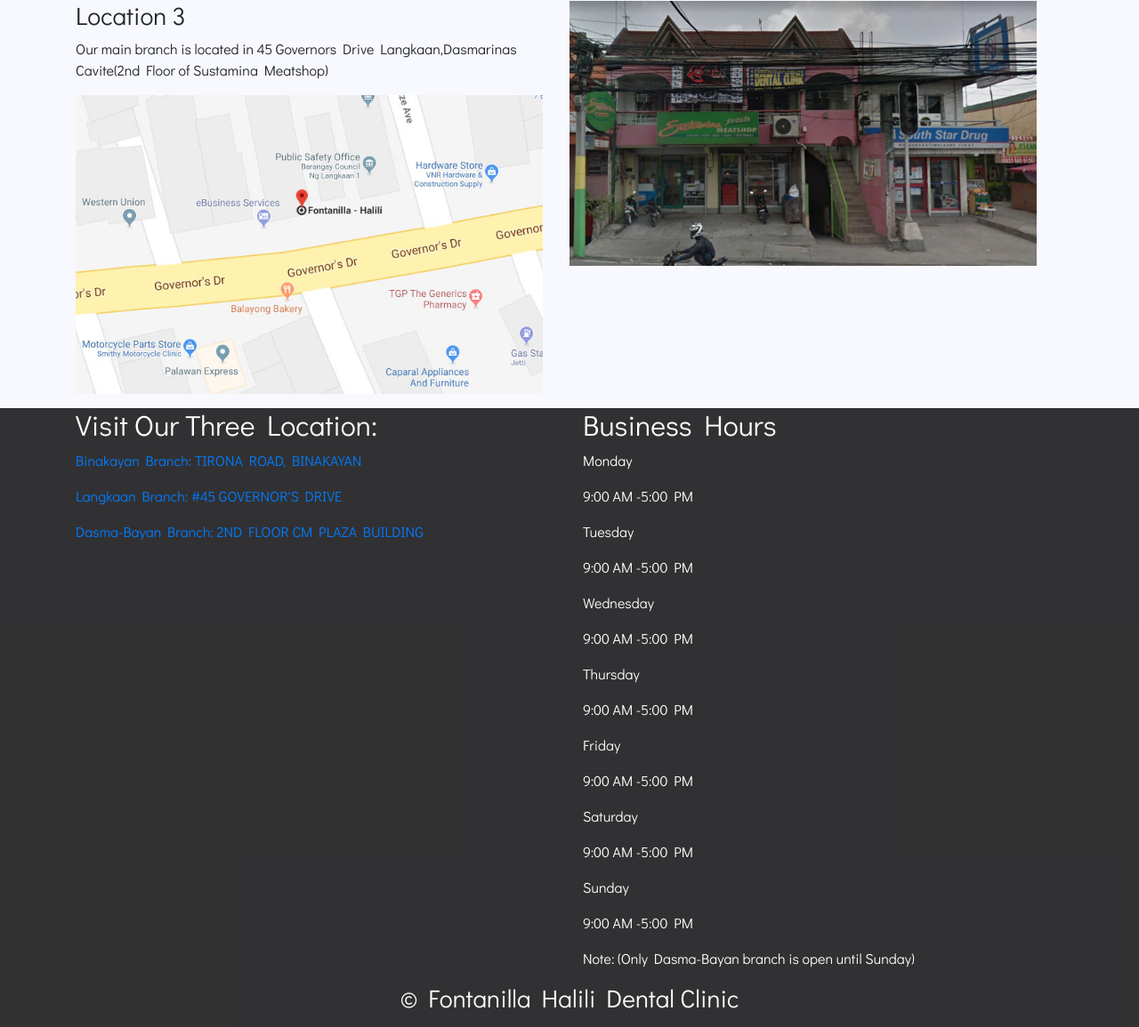
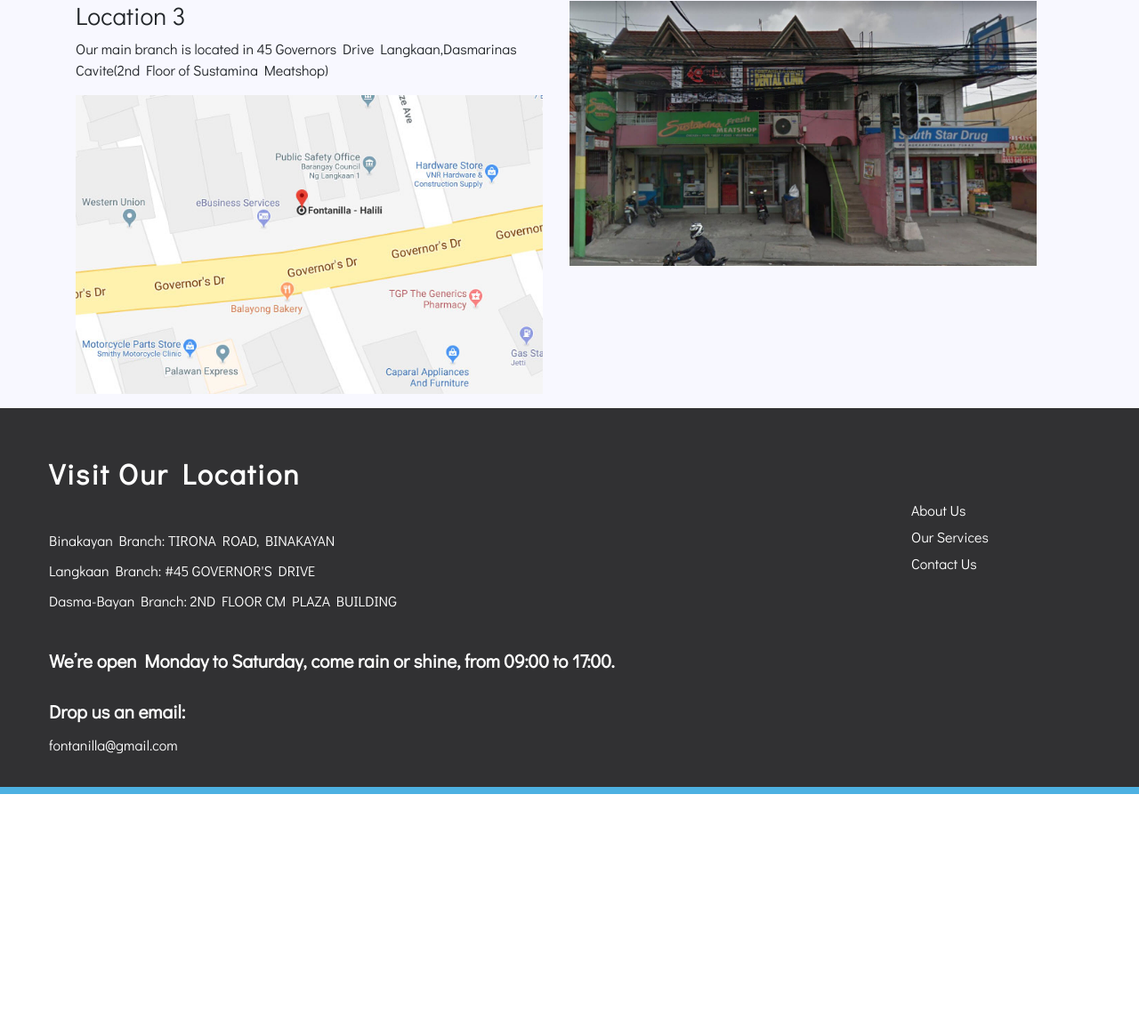
Before and after one commit to awiwiwow/fontanilla, a PHP site: page /Frontend/ in a window 1280 px wide. Shown: the part 4124-5279 px from the top of the page at 89% size. After the commit the page ends 5017 px from the top, so only its background shows below. Run offline with PHP 8.4, Linux system fonts and the light colour scheme; data comes from the database, SQL or seed files in the repository; some libraries are stand-ins or nearby versions.

Commit message:
Changed Footer sumakit na batok agad

```diff
--- a/frontend/css/main.css
+++ b/frontend/css/main.css
@@ -802,11 +802,65 @@ transition: 0.10s all ease;
 footer{
   background: rgba(0,0,0,.8);
   color: #fff;
+  border-bottom: 8px solid #4db1e2;
 }
 
-footer .row h3{
-  margin: auto;
+.footer-top{
+  margin-bottom: 30px;
 }
+
+.footer-top a:hover{
+  font-weight: bold;
+}
+
+.footer-left{
+  width:80%;
+}
+
+.footer-left h2{
+  font-weight: 600;
+  letter-spacing: 2px;
+  padding: 55px 0 30px 55px;
+}
+
+.footer-left li{
+  padding: 5px 0 5px 55px;
+}
+
+.footer-left li a{
+  text-decoration: none;
+  color:#fff;
+}
+
+.footer-left li p{
+  margin-top: 30px;
+}
+
+#footer-caps{
+  font-weight: 600;
+  font-size: 1.3rem;
+}
+
+.footer-right{
+  width:20%;
+}
+
+.footer-right ul{
+  list-style: none;
+  padding: 100px 0;
+}
+
+.footer-right li{
+  text-transform: capitalize;
+  padding:3px 0;
+}
+
+.footer-right li a{
+  color: #fff;
+  text-decoration: none;
+}
+
+/*  */
 
 .services-a{
     border-width: thin;
--- a/frontend/index.php
+++ b/frontend/index.php
@@ -624,29 +624,29 @@ $userClass = new userClass();
 </section>
 
 <footer class="d-flex flex-column">
-  <div class="container">
-    <ul class="grid d-flex-column">
-      <li class="row row-cols-2">
-        <div class="col">
-          <h2>Visit Our Three Location:</h2>
-          <a href="location.php"> <p>Binakayan Branch: TIRONA ROAD, BINAKAYAN </p> </a>
-          <a href="location2.php"> <p>Langkaan Branch: #45 GOVERNOR'S DRIVE </p> </a>
-          <a href="location3.php"> <p>Dasma-Bayan Branch: 2ND FLOOR CM PLAZA BUILDING </p> </a>
+  <div class="container-fluid">
+    <ul class="grid">
+      <li class="footer-top d-flex flex-row">
+        <div class="footer-left">
+          <h2>Visit Our Location</h2>
+          <ul>
+            <li><a href="location.php">Binakayan Branch: TIRONA ROAD, BINAKAYAN</a></li>
+            <li><a href="location2.php">Langkaan Branch: #45 GOVERNOR'S DRIVE</a></li>
+            <li><a href="location3.php">Dasma-Bayan Branch: 2ND FLOOR CM PLAZA BUILDING</a></li>
+          </ul>
+          <ul>
+            <li id="footer-caps"><p>We’re open Monday to Saturday, come rain or shine, from 09:00 to 17:00.</p></li>
+            <li id="footer-caps">Drop us an email:</li>
+            <li>fontanilla@gmail.com</li>
+          </ul>
         </div>
-        <div class="col">
-          <h2>Business Hours</h2>
-              <p>Monday</p><p>9:00 AM -5:00 PM</p>
-              <p>Tuesday</p><p>9:00 AM -5:00 PM</p>
-              <p>Wednesday</p><p>9:00 AM -5:00 PM</p>
-              <p>Thursday</p><p>9:00 AM -5:00 PM</p>
-              <p>Friday</p><p>9:00 AM -5:00 PM</p>
-              <p>Saturday</p><p>9:00 AM -5:00 PM</p>
-              <p>Sunday</p><p>9:00 AM -5:00 PM</p>
-              <p>Note: (Only Dasma-Bayan branch is open until Sunday)</p>
+        <div class="footer-right">
+          <ul>
+            <li><a href="">about us</a></li>
+            <li><a href="">our services</a></li>
+            <li> <a href="">contact us</a></li>
+          </ul>
         </div>
-      </li>
-      <li class="row">
-        <h3>© Fontanilla Halili Dental Clinic</h3>
       </li>
     </ul>
   </div>
```
